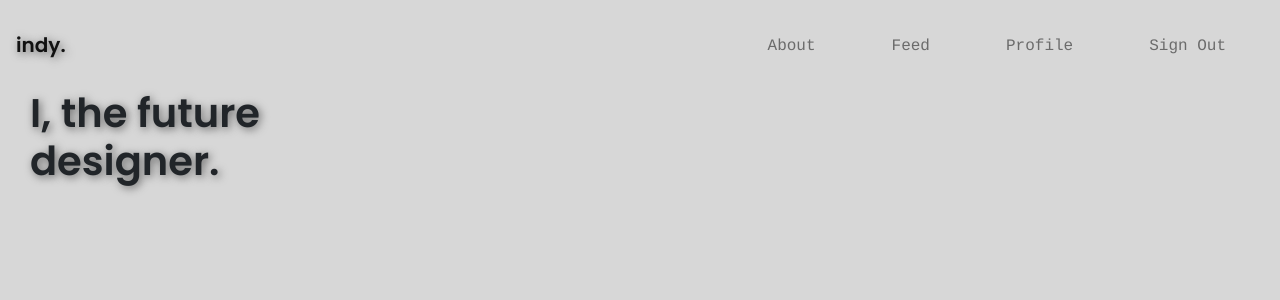
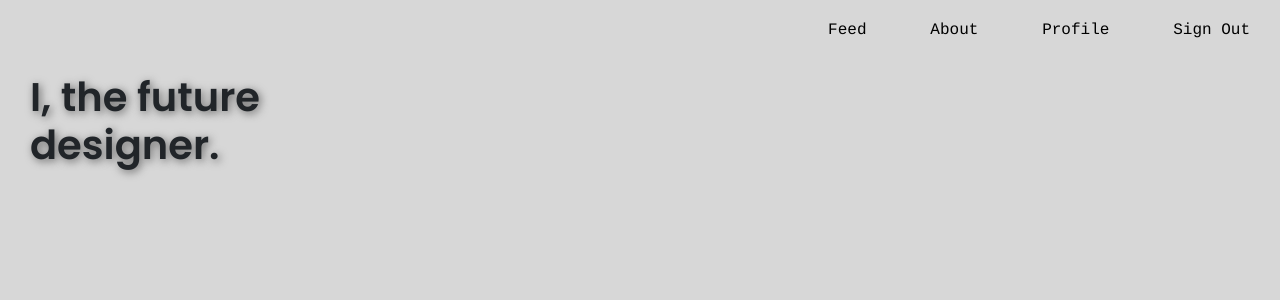
Before and after one commit to perrinjoseph/indy., a PHP site: page /feed.php in a window 1280 px wide. Shown: the top 300 px of the page. Run offline with PHP 8.4, Linux system fonts and the light colour scheme; the visitor is signed in with stand-in values (Sample User, id 1); data that the repository does not hold is empty; some libraries are stand-ins or nearby versions.

Commit message:
feed and style update

```diff
--- a/feed.php
+++ b/feed.php
@@ -25,42 +25,14 @@
     </head>
 
     <body>
-    <nav class="navbar navbar-expand-lg navbar-light bg-#D7D7D7">
-        <div class="d-flex flex-grow-1">
-            <span class="w-100 d-lg-none d-block"><!-- hidden spacer to center brand on mobile --></span>
-            <a class="navbar-brand" href="#">
-                indy.
-            </a>
-            <div class="w-100 text-right">
-                <button class="navbar-toggler" type="button" data-toggle="collapse" data-target="#myNavbar7" >
-                    <span class="navbar-toggler-icon" ></span>
-                </button>
-            </div>
-        </div>
-
-
-
-
-
-        <div class="collapse navbar-collapse flex-grow-1 text-right" id="myNavbar7">
-            <ul class="navbar-nav ml-auto flex-nowrap">
-
-                <li class="nav-item">
-                    <a href="about.html" class="nav-link">About</a>
-                </li>
-
-                <li class="nav-item">
-                    <a href="feed.php" class="nav-link">Feed</a>
-                </li>
-                <li class="nav-item">
-                    <a href="designer.php" class="nav-link">Profile</a>
-                </li>
-                <li class="nav-item">
-                    <a href="signOut.php" class="nav-link">Sign Out</a>
-                </li>
+        <nav class="menu">
+            <ul>
+                <li><a href="feed.php">Feed</a></li>
+                <li><a href="about.html">About</a></li>
+                <li><a href="designer.php">Profile</a></li>
+                <li><a href="signOut.php">Sign Out</a></li>
             </ul>
-        </div>
-    </nav>
+        </nav>
 
         <div class="container-fluid">
             <div class="row-bottom-margin">
--- a/style.css
+++ b/style.css
@@ -187,14 +187,12 @@ a:hover {
 }
 
 div .room {
-
+    display: flex;
     background-color: #D7D7D7;
     border-radius: 56px;
     background: #d7d7d7;
     box-shadow:  12px 12px 27px #8e8e8e,
              -12px -12px 27px #ffffff;
-             height: 450px;
-             width: 350px;
 }
 
 .scrollmenu {
@@ -850,8 +848,3 @@ textarea
    color: black;
    font-family: 'Poppins', sans-serif;
 }
-.responsive
-{
-    height: 380px;
-
-}
```
